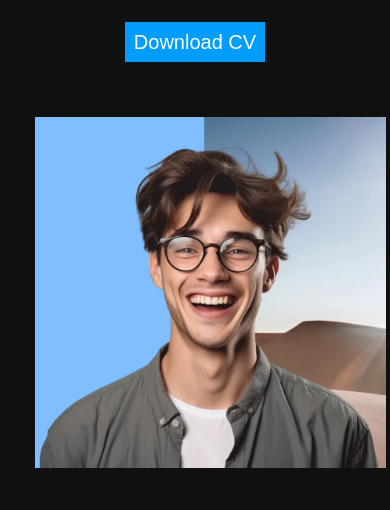
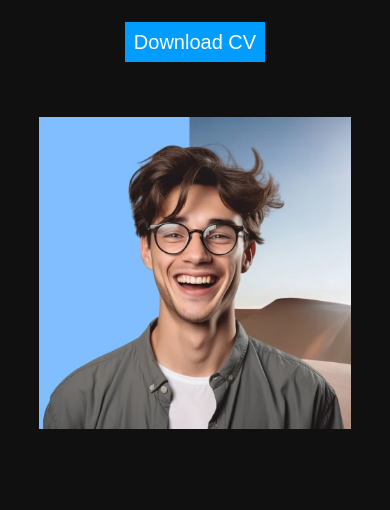
Before and after one commit to Karan2109/karan-portfolio-website, a plain HTML site: page index.html in a window 390 px wide. Shown: the part 261-771 px from the top of the page. Drawn offline with Linux system fonts and the light colour scheme.

Commit message:
man img to center when screen size is small

```diff
--- a/style.css
+++ b/style.css
@@ -316,7 +316,9 @@ button:hover {
         font-size: 24px;
     }
     .main img{
-        width: 90%;
+        width: 80%;
+        height: auto;
+        margin-right: 30px;
     }
     .contact{
         width: 80%;
```
